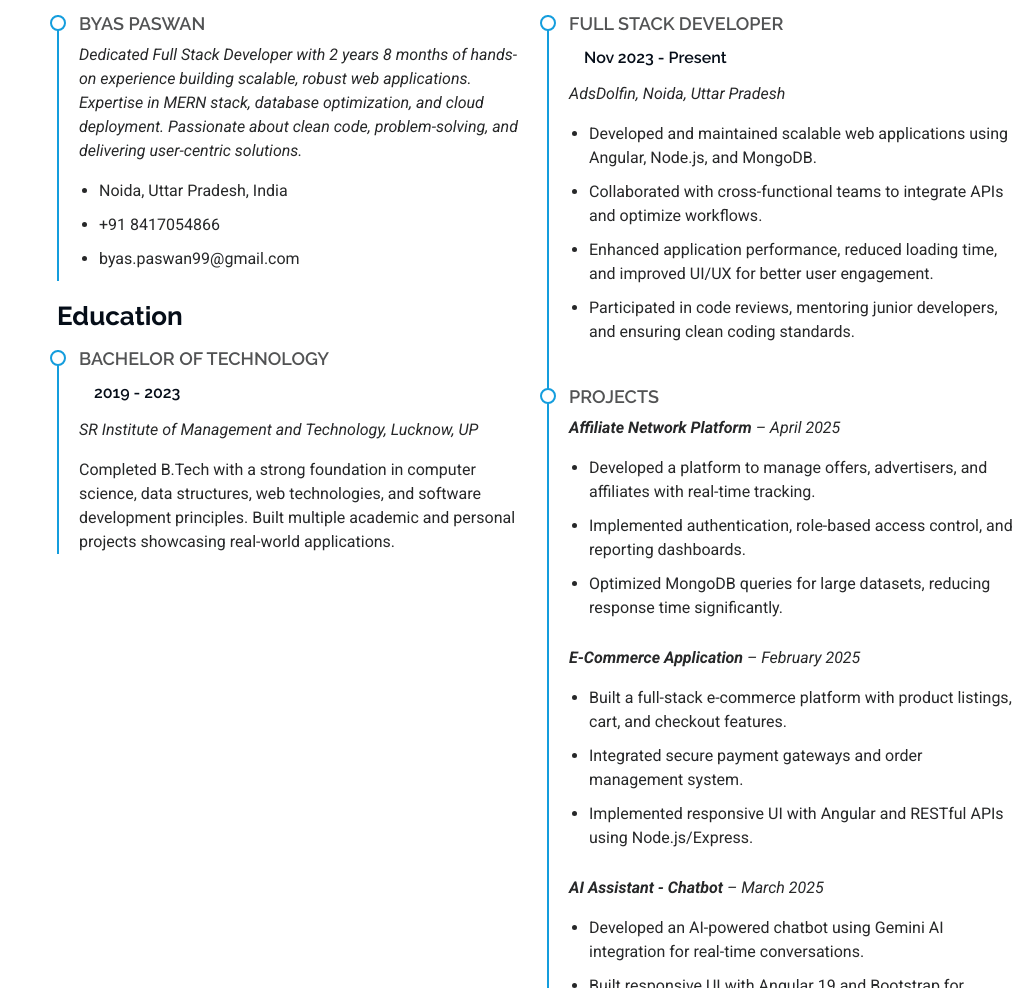
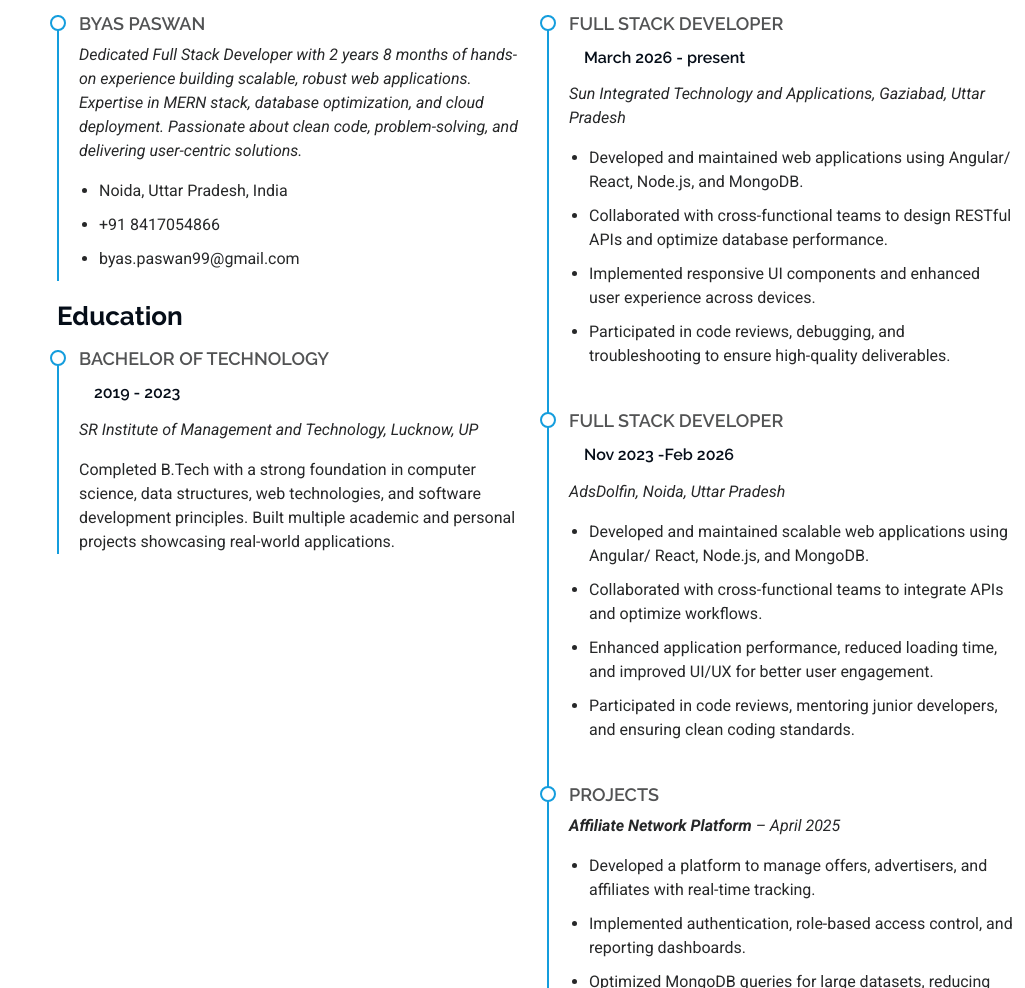
Before and after one commit to Byashpaswan/portFolios, a plain HTML site: page index.html in a window 1280 px wide. Shown: the part 3010-3998 px from the top of the page, without its empty margins (255-1280 px from the left). Drawn offline with Linux system fonts and the light colour scheme.

Commit message:
update up

```diff
--- a/index.html
+++ b/index.html
@@ -396,12 +396,26 @@
 
           <div class="col-lg-6" data-aos="fade-up" data-aos-delay="200">
             <h3 class="resume-title">Professional Experience</h3>
+
             <div class="resume-item">
               <h4>Full Stack Developer</h4>
-              <h5>Nov 2023 - Present</h5>
+              <h5>March 2026 - present</h5>
+              <p><em>Sun Integrated Technology and Applications, Gaziabad, Uttar Pradesh</em></p>
+              <ul>
+                <li>Developed and maintained web applications using Angular/ React, Node.js, and MongoDB.</li>
+                <li>Collaborated with cross-functional teams to design RESTful APIs and optimize database performance.</li>
+                <li>Implemented responsive UI components and enhanced user experience across devices.</li>
+                <li>Participated in code reviews, debugging, and troubleshooting to ensure high-quality deliverables.</li>
+              </ul>
+
+            </div>
+
+            <div class="resume-item">
+              <h4>Full Stack Developer</h4>
+              <h5>Nov 2023 -Feb 2026</h5>
               <p><em>AdsDolfin, Noida, Uttar Pradesh</em></p>
               <ul>
-                <li>Developed and maintained scalable web applications using Angular, Node.js, and MongoDB.</li>
+                <li>Developed and maintained scalable web applications using Angular/ React, Node.js, and MongoDB.</li>
                 <li>Collaborated with cross-functional teams to integrate APIs and optimize workflows.</li>
                 <li>Enhanced application performance, reduced loading time, and improved UI/UX for better user engagement.</li>
                 <li>Participated in code reviews, mentoring junior developers, and ensuring clean coding standards.</li>
```
